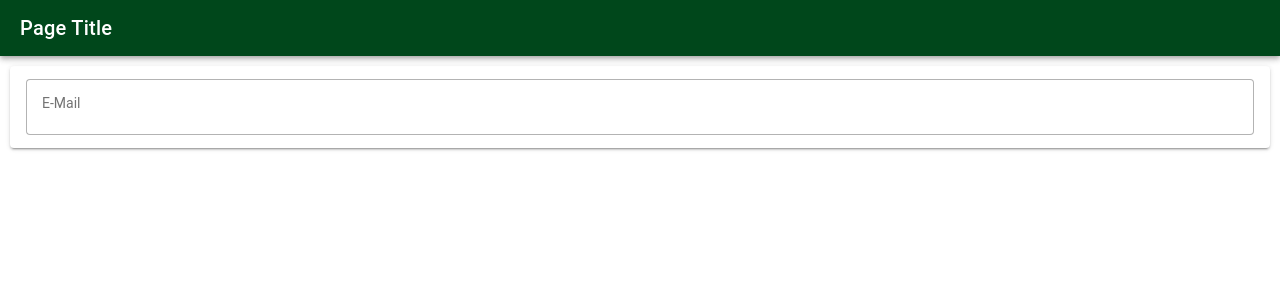
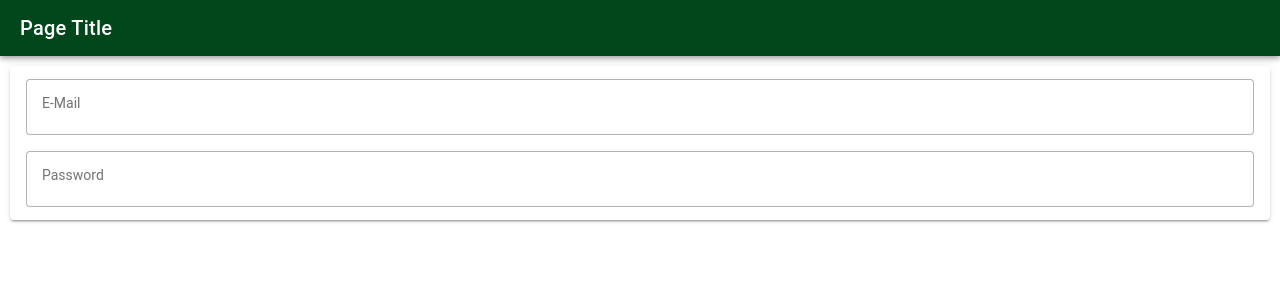
Before and after one commit to nayak-nirmalya/ionic-playground, a React (Vite) app: page / in a window 1280 px wide. Shown: the top 300 px of the page. Built offline with nearby package versions, Linux system fonts and the light colour scheme.

Commit message:
added password input field

```diff
--- a/src/pages/Login.tsx
+++ b/src/pages/Login.tsx
@@ -35,6 +35,13 @@ const Login: React.FC = () => {
                 labelPlacement="floating"
                 fill="outline"
               ></IonInput>
+              <IonInput
+                className="ion-margin-top"
+                label="Password"
+                type="password"
+                labelPlacement="floating"
+                fill="outline"
+              ></IonInput>
             </form>
           </IonCardContent>
         </IonCard>
```
